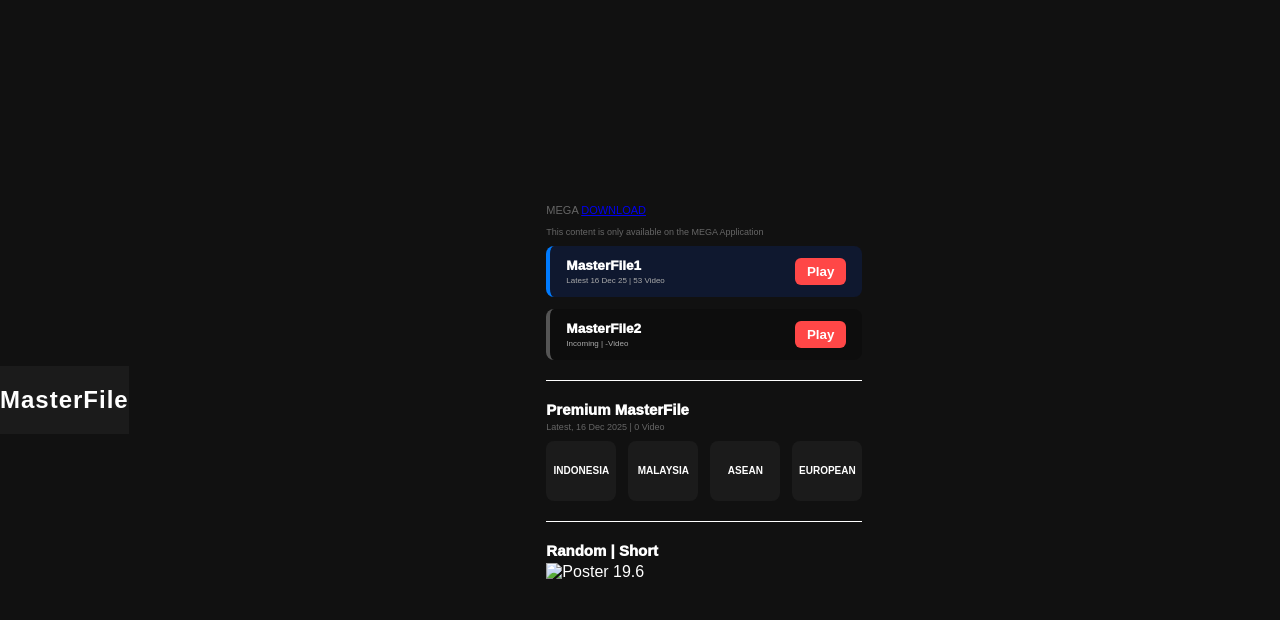
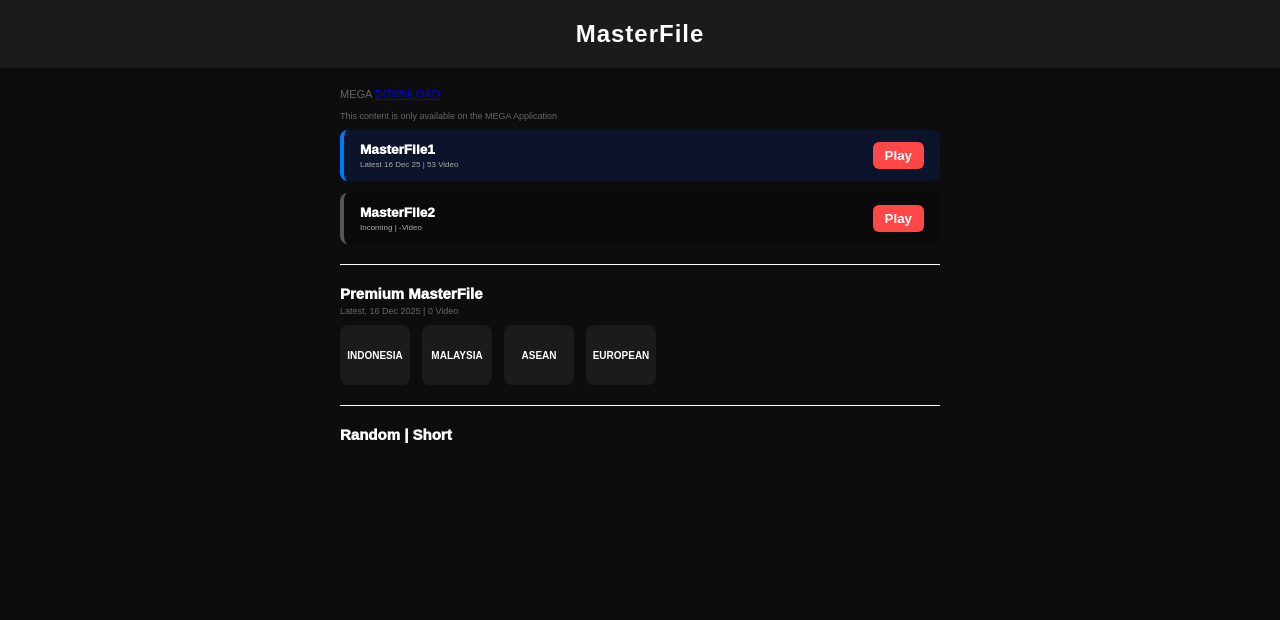
Before and after one commit to secshah3-cell/masterfile, a plain HTML site: page index.html in a window 1280 px wide. Drawn offline with Linux system fonts and the light colour scheme.

Commit message:
Update index.html

```diff
--- a/index.html
+++ b/index.html
@@ -254,36 +254,6 @@
 </h2>
 
 
-<html lang="ms">
-<head>
-  <meta charset="UTF-8">
-  <meta name="viewport" content="width=device-width, initial-scale=1.0">
-  <title>Poster 19.6</title>
-
-  <style>
-    body {
-      margin: 0;
-      background: #111;
-      display: flex;
-      justify-content: center;
-      align-items: center;
-      min-height: 100vh;
-    }
-    img {
-      max-width: 100%;
-      height: auto;
-    }
-  </style>
-</head>
-
-<body>
-
-  <img src="19.6/poster.jpg" alt="Poster 19.6">
-
-</body>
-</html>
-
-
 
 </p>
   </main>
```
